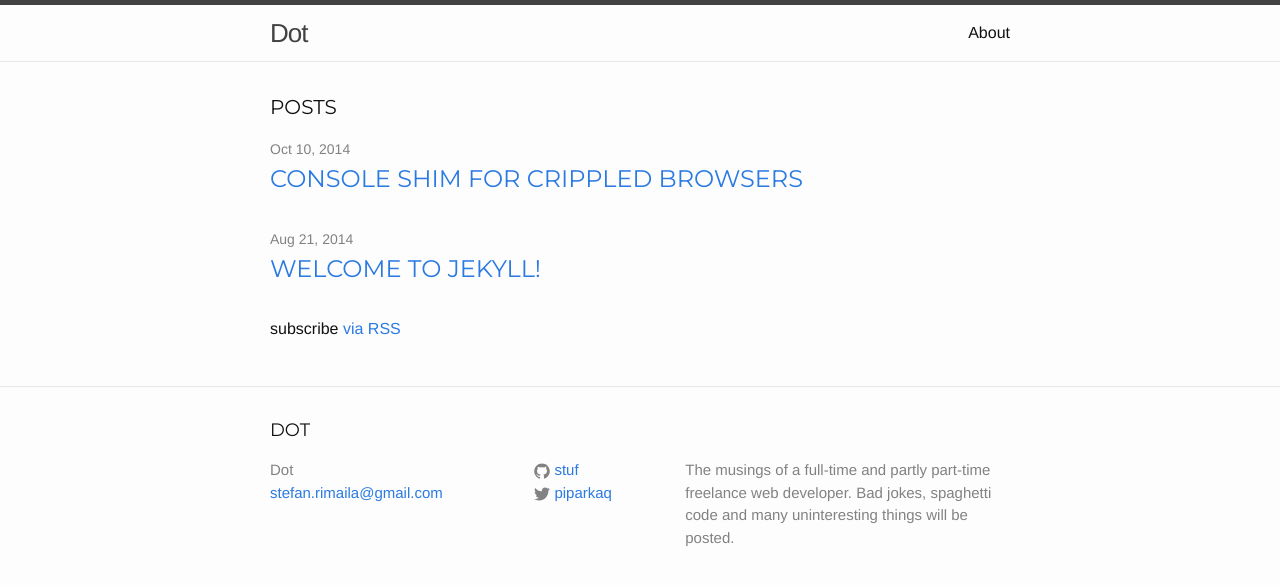
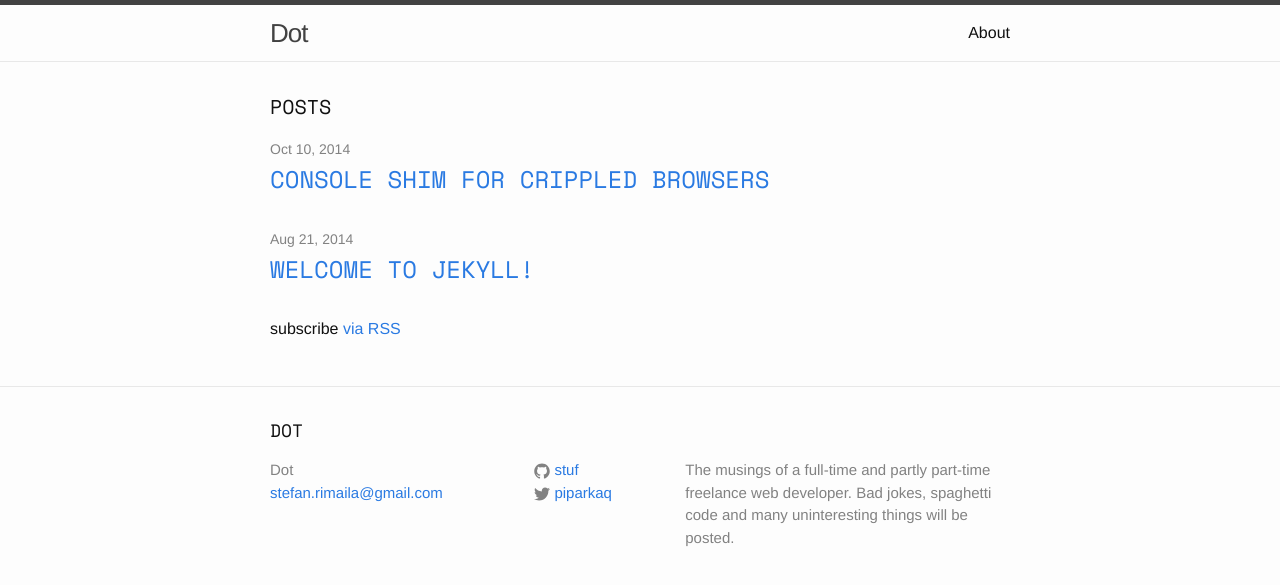
Before and after one commit to stuf/stuf.github.io, a Jekyll site: the page built from index.html, in a window 1280 px wide. Shown: the top 585 px of the page. Built offline with Jekyll 4.4.1, drawn with Linux system fonts in a browser that asks for light colours.

Commit message:
Recreate some stylesheets

```diff
--- a/_sass/_base.scss
+++ b/_sass/_base.scss
@@ -79,7 +79,7 @@
  * Headings
  */
 h1, h2, h3, h4, h5, h6 {
-    font-family: 'Montserrat', sans-serif;
+    font-family: 'Space Mono', sans-serif;
     font-weight: 300;
     text-transform: uppercase;
 }
--- /dev/null
+++ b/_sass/_fonts.scss
@@ -0,0 +1,2 @@
+
+@import url('https://fonts.googleapis.com/css?family=Space+Mono');
--- /dev/null
+++ b/_sass/_main.scss
@@ -0,0 +1,36 @@
+
+// Our variables
+$base-font-family: Helvetica, Arial, sans-serif;
+$base-font-size:   16px;
+$small-font-size:  $base-font-size * 0.875;
+$base-line-height: 1.5;
+
+$spacing-unit:     30px;
+
+$text-color:       #111;
+$background-color: #fdfdfd;
+$brand-color:      #2a7ae2;
+
+$grey-color:       #828282;
+$grey-color-light: lighten($grey-color, 40%);
+$grey-color-dark:  darken($grey-color, 25%);
+
+$on-palm:          600px;
+$on-laptop:        800px;
+
+
+
+// Using media queries with like this:
+// @include media-query($palm) {
+//     .wrapper {
+//         padding-right: $spacing-unit / 2;
+//         padding-left: $spacing-unit / 2;
+//     }
+// }
+@mixin media-query($device) {
+  @media screen and (max-width: $device) {
+    @content;
+  }
+}
+
+@import "fonts", "base", "layout", "syntax-highlighting";
--- a/css/main.scss
+++ b/css/main.scss
@@ -3,47 +3,4 @@
 ---
 @charset "utf-8";
 
-
-
-// Our variables
-$base-font-family: Helvetica, Arial, sans-serif;
-$base-font-size:   16px;
-$small-font-size:  $base-font-size * 0.875;
-$base-line-height: 1.5;
-
-$spacing-unit:     30px;
-
-$text-color:       #111;
-$background-color: #fdfdfd;
-$brand-color:      #2a7ae2;
-
-$grey-color:       #828282;
-$grey-color-light: lighten($grey-color, 40%);
-$grey-color-dark:  darken($grey-color, 25%);
-
-$on-palm:          600px;
-$on-laptop:        800px;
-
-
-
-// Using media queries with like this:
-// @include media-query($palm) {
-//     .wrapper {
-//         padding-right: $spacing-unit / 2;
-//         padding-left: $spacing-unit / 2;
-//     }
-// }
-@mixin media-query($device) {
-    @media screen and (max-width: $device) {
-        @content;
-    }
-}
-
-
-
-// Import partials from `sass_dir` (defaults to `_sass`)
-@import
-        "base",
-        "layout",
-        "syntax-highlighting"
-;
+@import "main";
```
